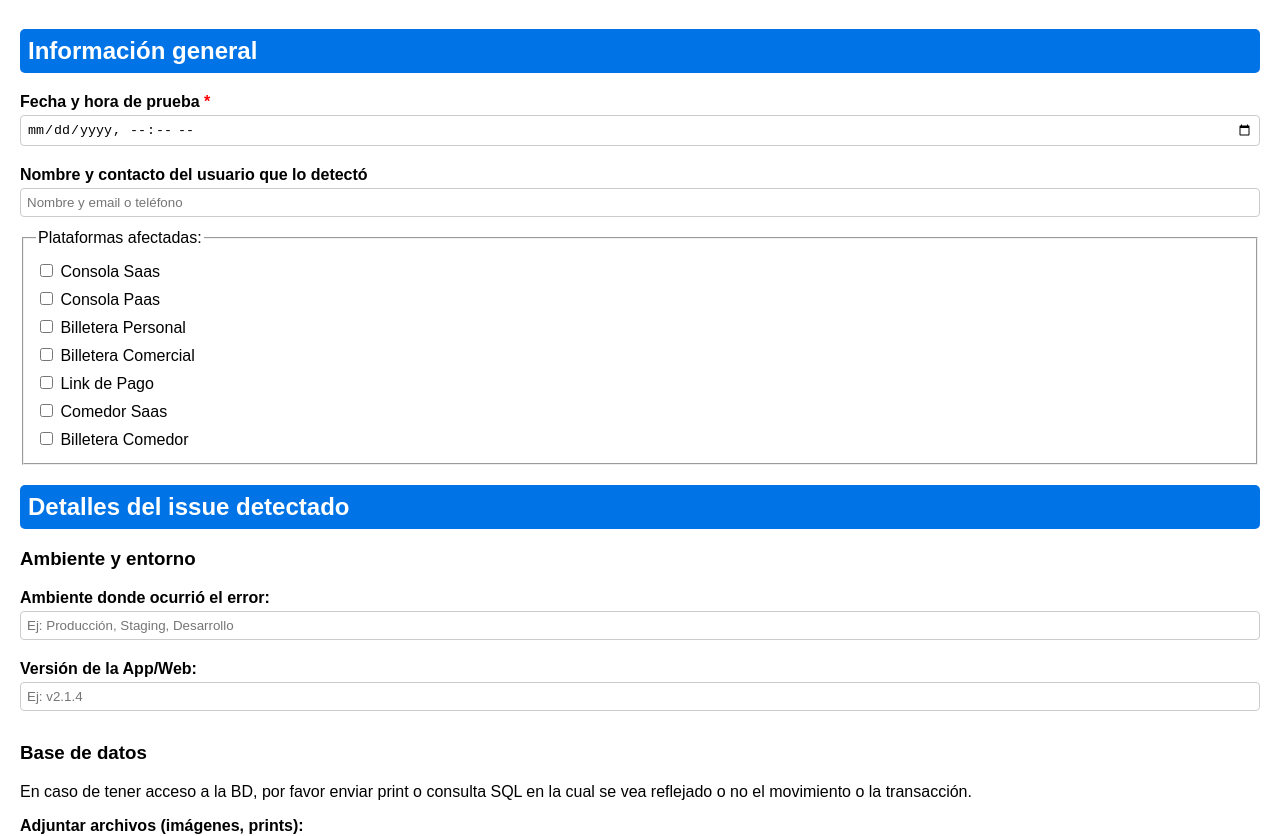
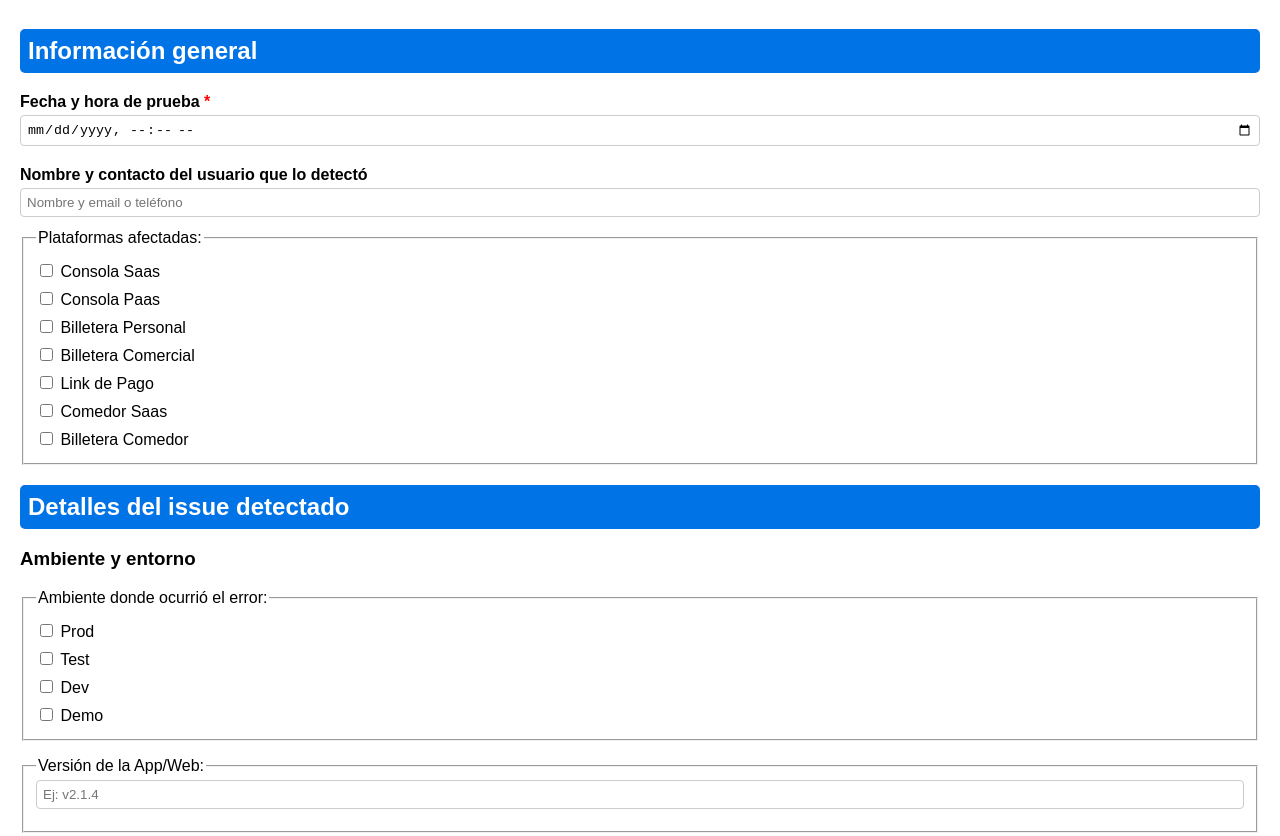
Before and after one commit to pcesar80/reporte_issues.github.io, a plain HTML site: page index.html in a window 1280 px wide. Shown: the part 134-970 px from the top of the page. Drawn offline with nearby package versions, Linux system fonts and the light colour scheme.

Commit message:
Update index.html

```diff
--- a/index.html
+++ b/index.html
@@ -89,11 +89,17 @@
 
   <h3>Ambiente y entorno</h3>
 
-  <label for="environment">Ambiente donde ocurrió el error:</label>
-  <input type="text" id="environment" name="environment" placeholder="Ej: Producción, Staging, Desarrollo" />
-
-  <label for="appVersion">Versión de la App/Web:</label>
-  <input type="text" id="appVersion" name="appVersion" placeholder="Ej: v2.1.4" />
+  <fieldset class="checkbox-group">
+    <legend>Ambiente donde ocurrió el error:</legend>
+    <label><input type="checkbox" name="Ambiente" value="Prod" /> Prod</label>
+    <label><input type="checkbox" name="Ambiente" value="Test" /> Test</label>
+    <label><input type="checkbox" name="Ambiente" value="Dev" /> Dev</label>
+    <label><input type="checkbox" name="Ambiente" value="Demo" /> Demo</label>
+  </fieldset></p>
+  <fieldset class="checkbox-group">
+    <legend>Versión de la App/Web:</legend>
+    <input type="text" id="appVersion" name="appVersion" placeholder="Ej: v2.1.4" />
+  </fieldset>
 
   <h3>Base de datos</h3>
   <p>En caso de tener acceso a la BD, por favor enviar print o consulta SQL en la cual se vea reflejado o no el movimiento o la transacción.</p>
```
